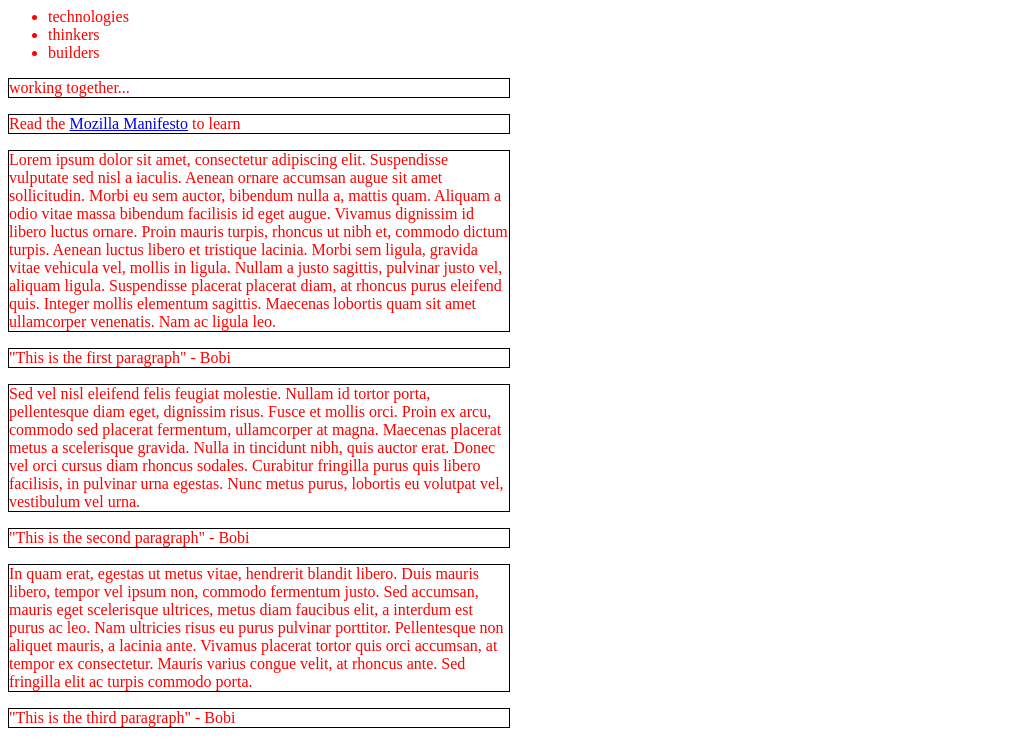
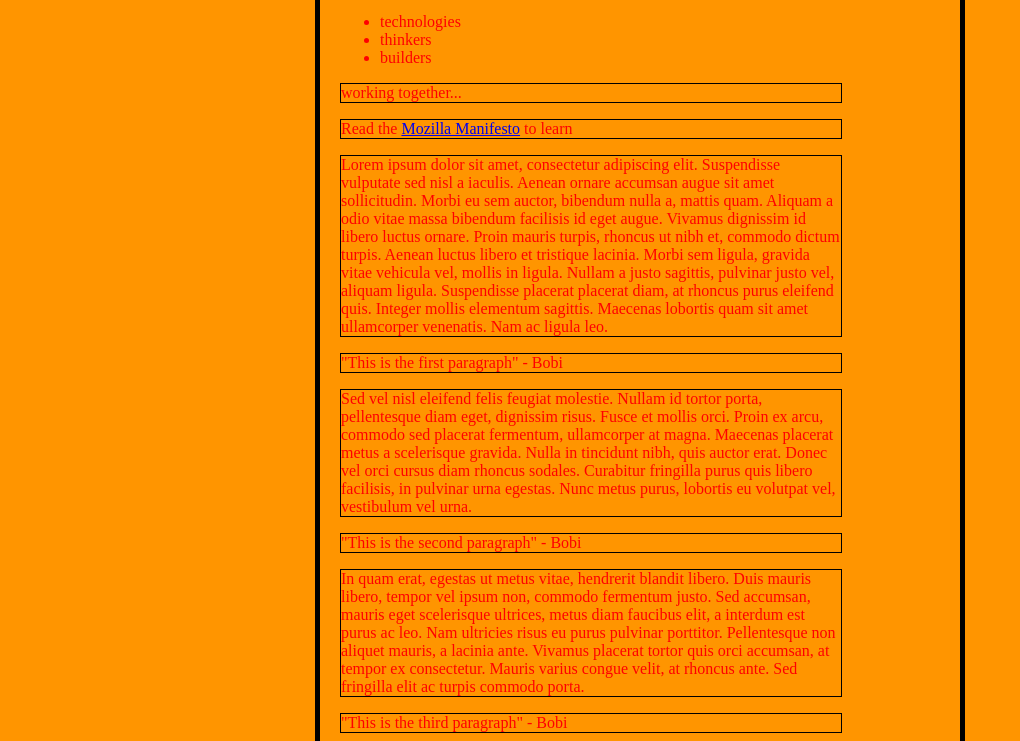
Before and after one commit to BobiMarcianoGilburd/mozilla-website, a plain HTML site: page index.html in a window 1280 px wide. Shown: the part 428-1169 px from the top of the page, without its empty margins (0-1020 px from the left). Drawn offline with Linux system fonts and the light colour scheme.

Commit message:
Modified the body element - with, margin, background color, padding, and border

```diff
--- a/styles/style.css
+++ b/styles/style.css
@@ -7,3 +7,11 @@ p {
 p, li, h1 {
 	color: red;
 }
+
+body {
+	width: 600px;
+	margin: 0 auto;
+	background-color: #FF9500;
+	padding: 0 20px 20px 20px;
+	border: 5px solid black;
+}
```
